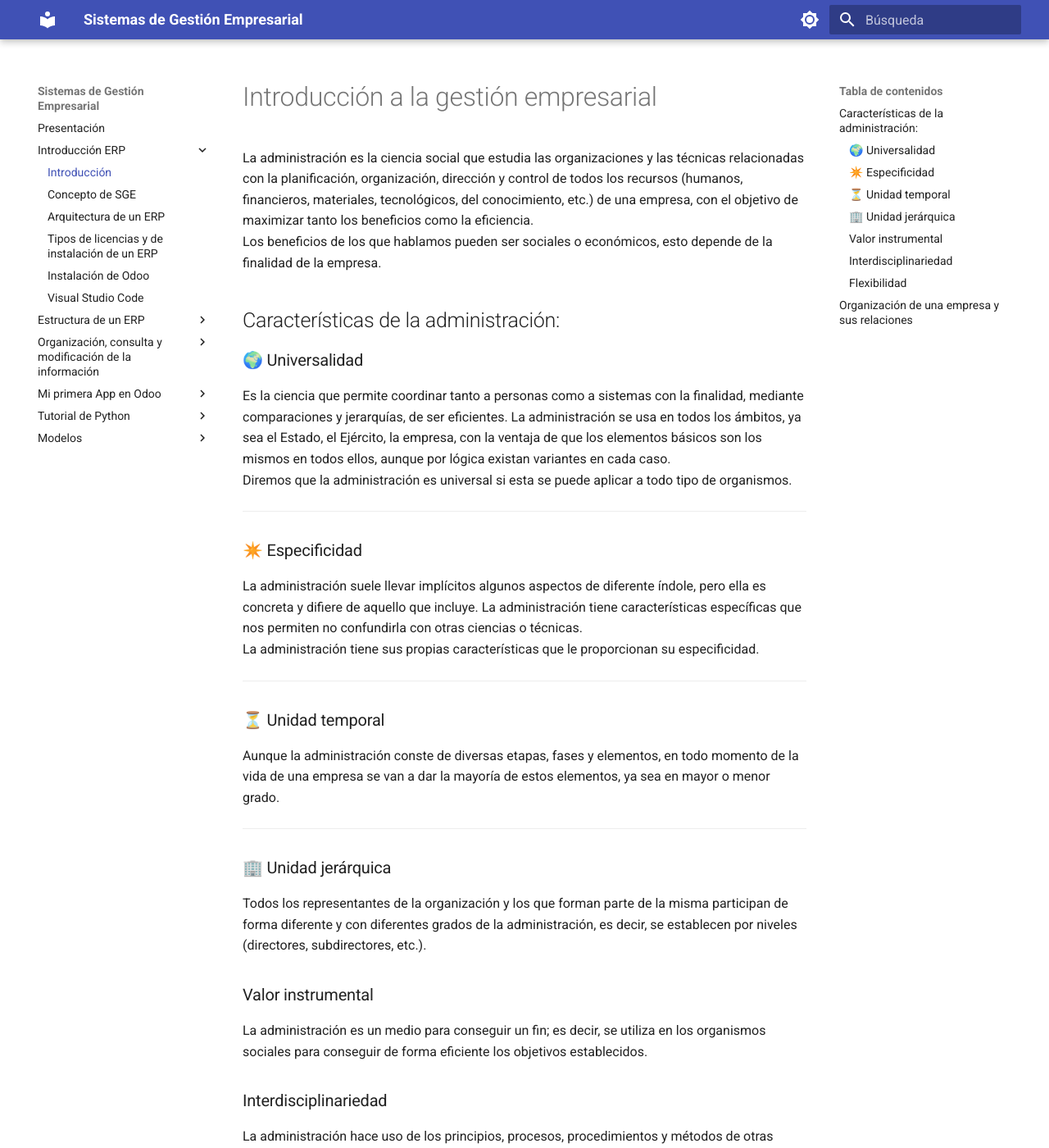
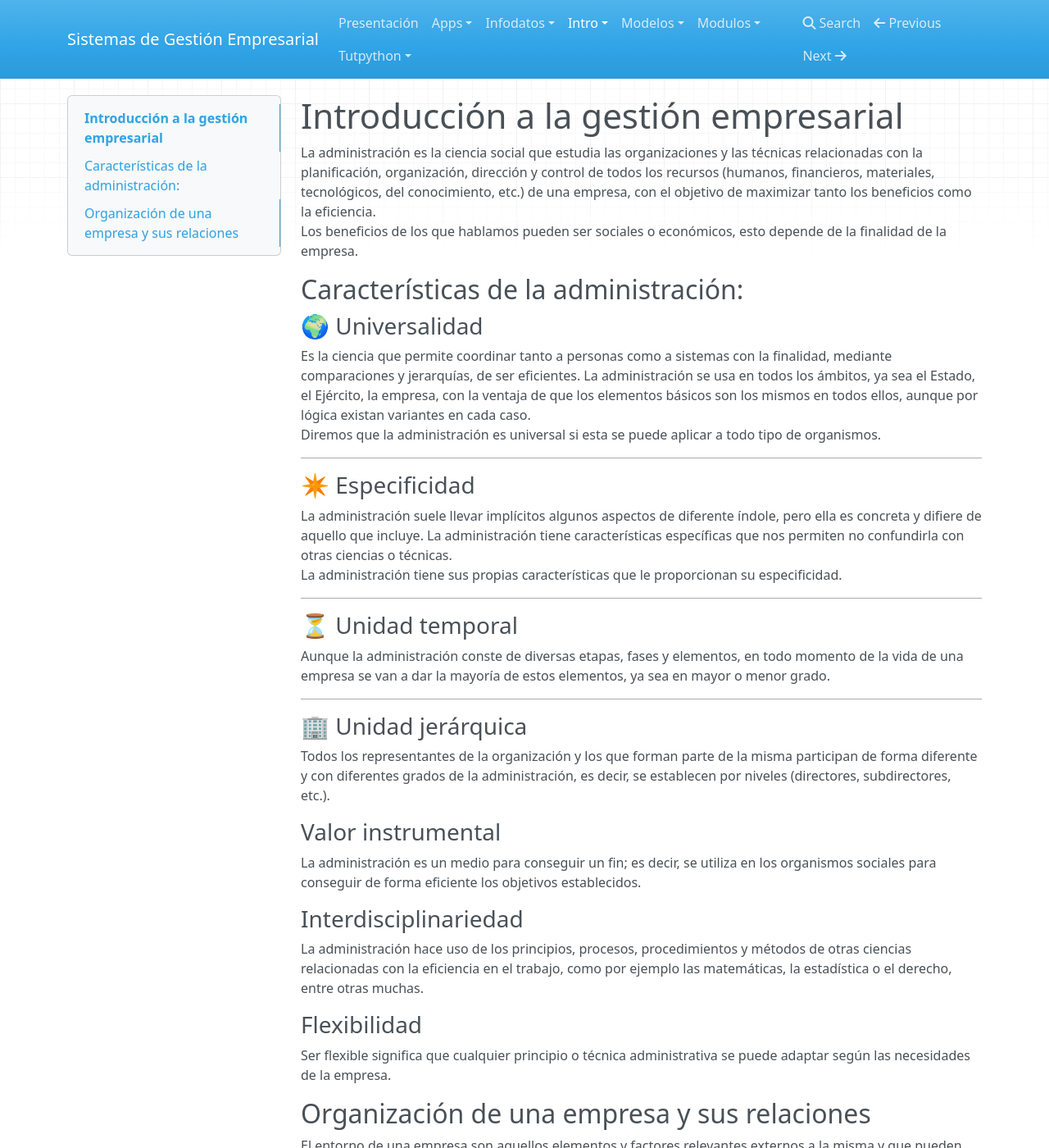
Before and after one commit to alapvi/sge, an MkDocs documentation site: the page built from docs/intro/intro.md, in a window 1280 px wide and 1400 px high. Shown: the whole window at 82% size. Built offline with MkDocs 1.6.1, drawn with Linux system fonts in a browser that asks for light colours; nearby versions of some CDN libraries; some of the changed text lies outside the part shown.

Commit message:
Update mkdocs.yml

```diff
--- a/mkdocs.yml
+++ b/mkdocs.yml
@@ -1,79 +1,2 @@
 site_name: Sistemas de Gestión Empresarial
 site_url: https://alapvi.github.io/sge
-
-nav:
-  - Presentación: index.md
-  - Introducción ERP:
-    - Introducción: intro/intro.md
-    - Concepto de SGE: intro/sge.md
-    - Arquitectura de un ERP: intro/arquitecturaerp.md
-    - Tipos de licencias y de instalación de un ERP: intro/tiposinst.md
-    - Instalación de Odoo: intro/odooinst.md
-    - Visual Studio Code: intro/vscode.md
-  - Estructura de un ERP:
-    - Módulos en Odoo: modulos/moduloserp.md
-    - Instalación de módulos: modulos/instmoderp.md
-    - Implantación de un ERP: modulos/implanerp.md
-  - Organización, consulta y modificación de la información:
-    - Acceso a la BD: infodatos/accesopsql.md
-    - Los datos en Odoo: infodatos/datosodoo.md
-    - MVC y consulta de información en Odoo: infodatos/webymvc.md
-  - Mi primera App en Odoo:
-    - Estructura de la app: apps/firstapp.md
-    - Crear un nuevo modelo: apps/createmodel.md
-    - Crear los menús: apps/addmenu.md
-    - Añadir permisos de acceso: apps/accesslist.md
-    - Crear las vistas personalizadas: apps/createviews.md
-    - Añadir filtros y agrupaciones: apps/searchviews.md
-    - Añadir lógica de negocio: apps/addlogic.md
-    - Añadir un icono: apps/addicon.md
-  - Tutorial de Python:
-    - Python: tutpython/tutpython.md
-  - Modelos:
-    - Campos básicos: modelos/basicfields.md
-
-theme:
-  name: material
-  language: es
-  features:
-    - content.code.copy
-  palette:
-    # Palette toggle for light mode
-    - scheme: default
-      toggle:
-        icon: material/brightness-7
-        name: Switch to dark mode
-
-    # Palette toggle for dark mode
-    - scheme: slate
-      toggle:
-        icon: material/brightness-4
-        name: Switch to light mode
-markdown_extensions:
-  - attr_list
-  - pymdownx.emoji:
-      emoji_index: !!python/name:material.extensions.emoji.twemoji
-      emoji_generator: !!python/name:material.extensions.emoji.to_svg
-  - md_in_html
-  - pymdownx.blocks.caption
-  - admonition
-  - pymdownx.highlight:
-      anchor_linenums: true
-      line_spans: __span
-      pygments_lang_class: true
-  - pymdownx.inlinehilite
-  - pymdownx.snippets
-  - pymdownx.superfences
-  - pymdownx.tabbed:
-      alternate_style: true
-
-plugins:
-  - tags
-  - search
-  #- minify:
-  #    minify_html: true
-  #    minify_js: true
-  #    minify_css: true
-  #    htmlmin_opts:
-  #        remove_comments: true
-  #    cache_safe: true
```
